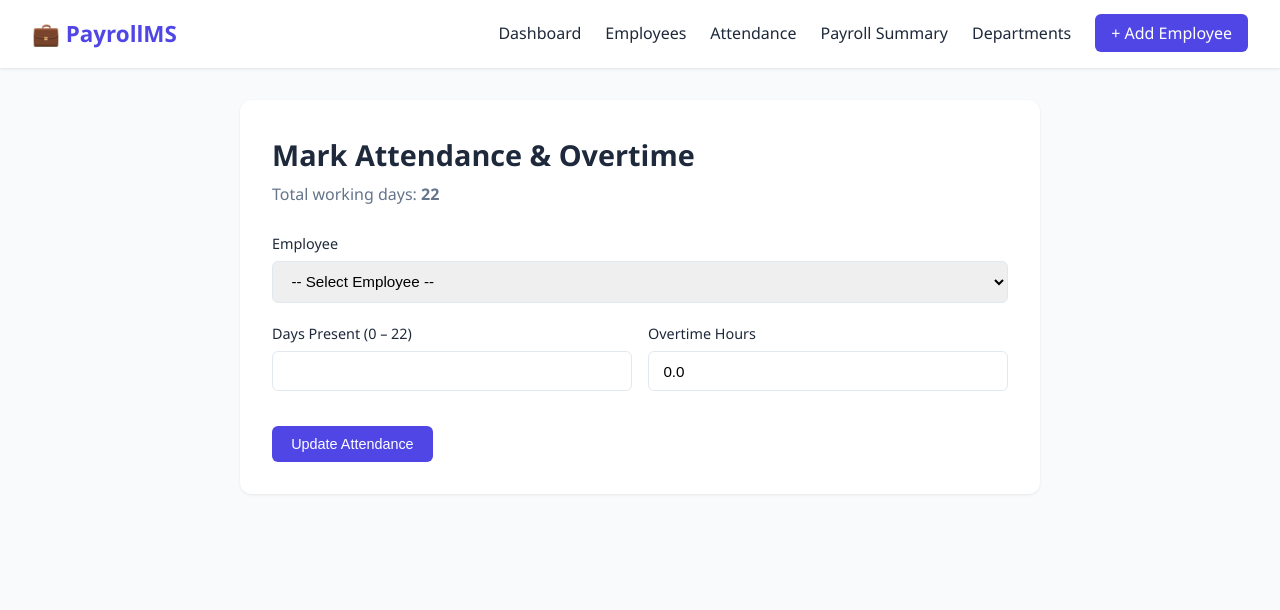
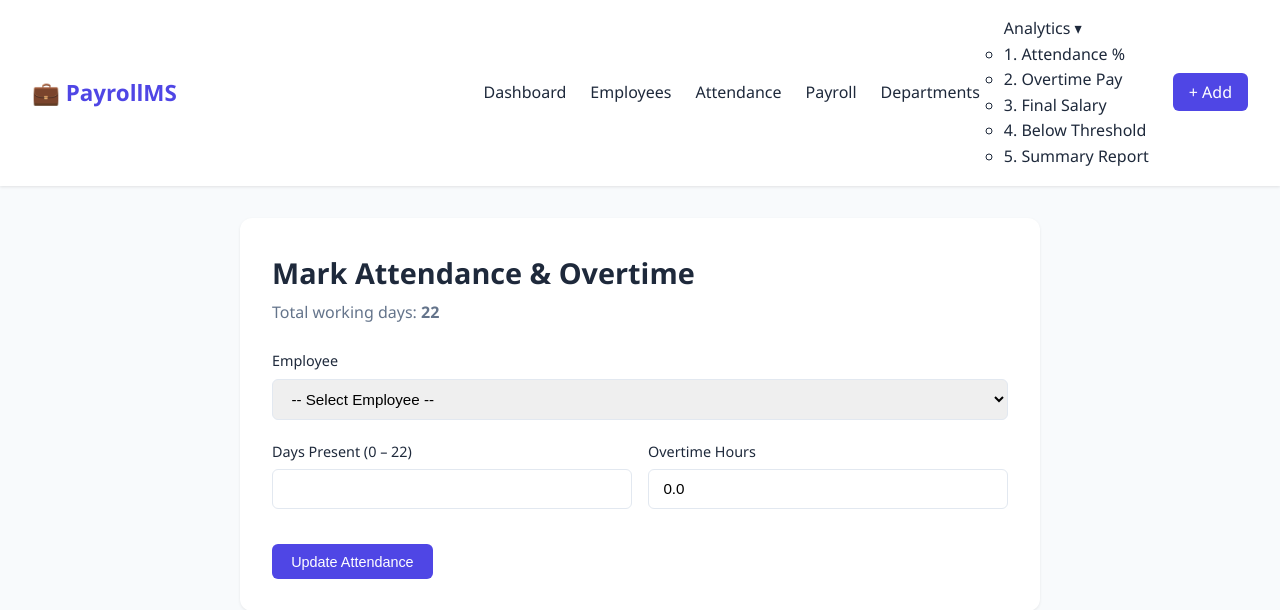
Before and after one commit to AyushCN/employee-attendance-and-payroll, a Flask app: page /attendance in a window 1280 px wide. Shown: the top 610 px of the page. Run offline with Flask 3, Linux system fonts and the light colour scheme.

Commit message:
Update navigation links and add dropdown for analytics

```diff
--- a/templates/base.html
+++ b/templates/base.html
@@ -14,9 +14,19 @@
                 <li><a href="{{ url_for('index') }}">Dashboard</a></li>
                 <li><a href="{{ url_for('employees') }}">Employees</a></li>
                 <li><a href="{{ url_for('attendance') }}">Attendance</a></li>
-                <li><a href="{{ url_for('payroll_summary') }}">Payroll Summary</a></li>
+                <li><a href="{{ url_for('payroll_summary') }}">Payroll</a></li>
                 <li><a href="{{ url_for('department_summary') }}">Departments</a></li>
-                <li><a href="{{ url_for('add_employee') }}" class="btn-nav">+ Add Employee</a></li>
+                <li class="dropdown">
+                    <a href="#">Analytics ▾</a>
+                    <ul class="dropdown-menu">
+                        <li><a href="{{ url_for('analytics_attendance') }}">1. Attendance %</a></li>
+                        <li><a href="{{ url_for('analytics_overtime') }}">2. Overtime Pay</a></li>
+                        <li><a href="{{ url_for('analytics_final_salary') }}">3. Final Salary</a></li>
+                        <li><a href="{{ url_for('analytics_below_threshold') }}">4. Below Threshold</a></li>
+                        <li><a href="{{ url_for('analytics_summary') }}">5. Summary Report</a></li>
+                    </ul>
+                </li>
+                <li><a href="{{ url_for('add_employee') }}" class="btn-nav">+ Add</a></li>
             </ul>
         </div>
     </nav>
```
